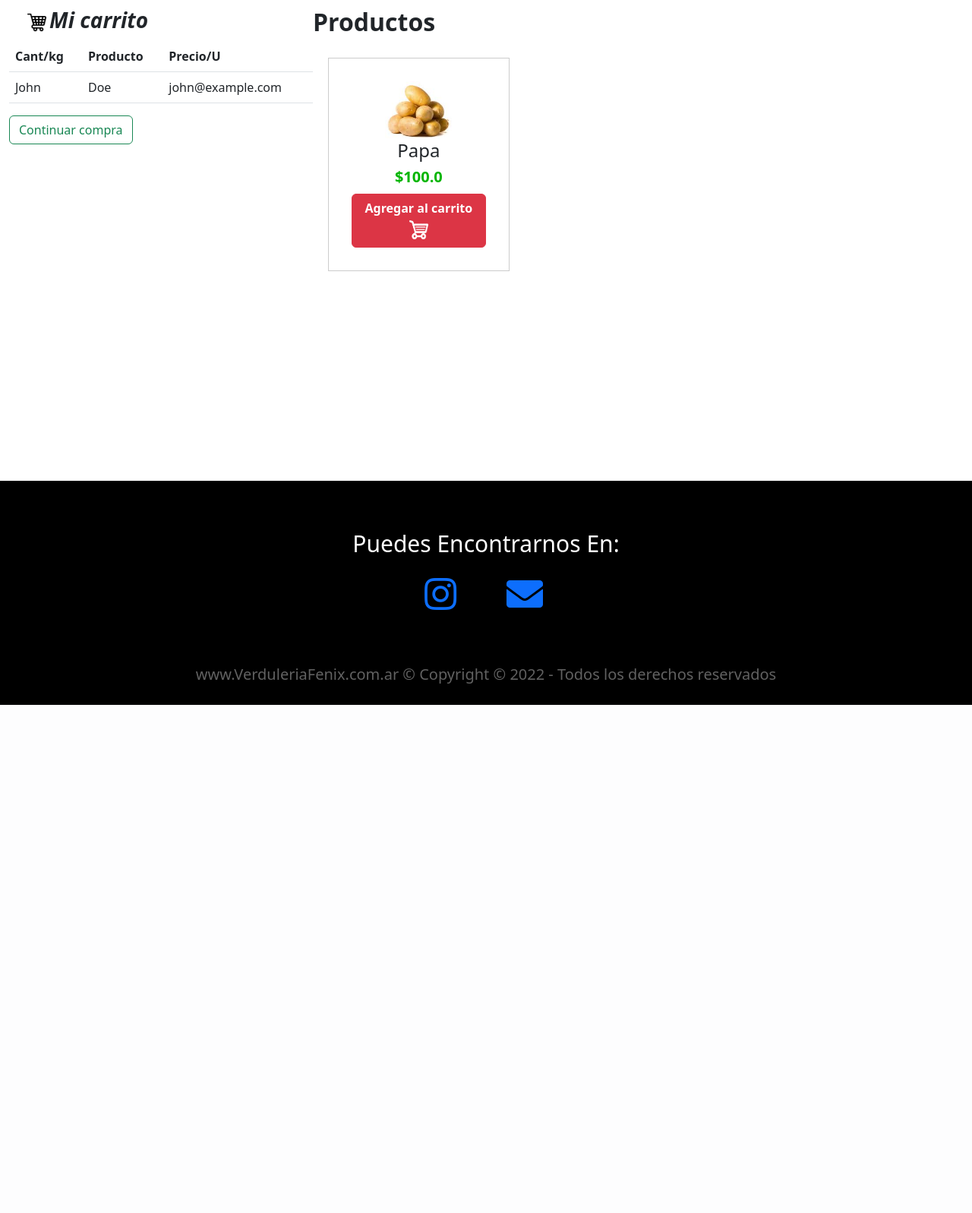
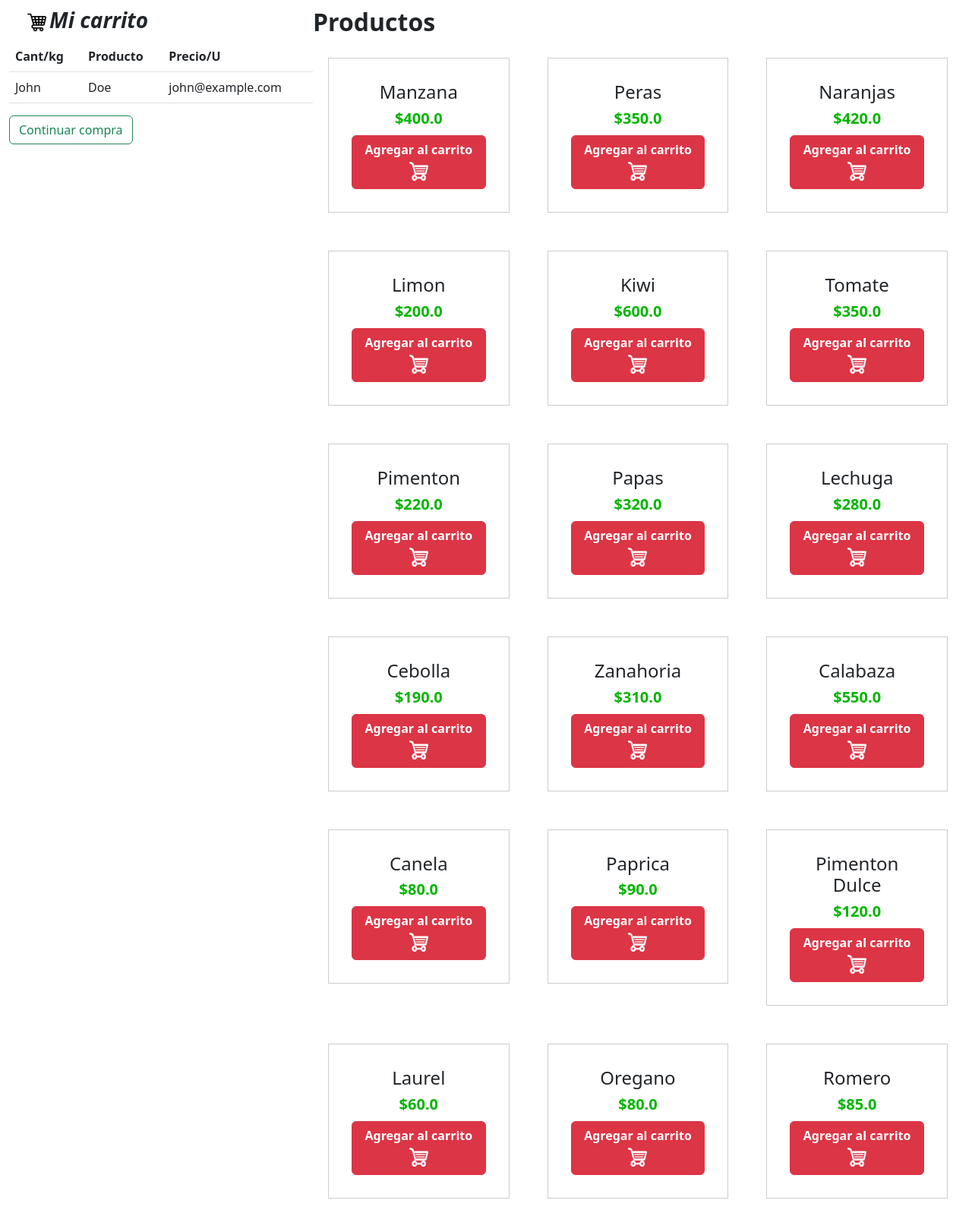
Before and after one commit to JPGenaro/Integrador_Verduleria, a Django app: page /home/ in a window 1280 px wide. Shown: the part 336-1933 px from the top of the page at 76% size. Before the commit the page ends 1264 px from the top, so only its background shows below. Run offline with Django 4.2, Linux system fonts and the light colour scheme; data comes from the database, SQL or seed files in the repository.

Commit message:
Productos printiados

```diff
--- a/Proyecto/Verduleria/templates/Verduleria/index.html
+++ b/Proyecto/Verduleria/templates/Verduleria/index.html
@@ -79,25 +79,26 @@
 
                 <div>
                     <h2 class="main-title">Productos</h2>
+
+
                     <section class="container-productos">
+                      {% for x in lista_productos %}
                         <form action="carrito/" method="post">
                           {% csrf_token %}
                           <div class="container-pro">
                             <div class="product">
-                                <img src="../../static/src/papa-img.png" alt="" class="product-img">
+                                <!--<img src="../../static/src/papa-img.png" alt="" class="product-img">-->
                                 <div class="product-descripcion">
-                                    <h4 class="product-titulo" name="producto">Papa</h4>
-                                    <h5 class="product-precio" name="precio">$100.0</h5>
+                                    <h4 class="product-titulo" name="producto">{{ x.nombre }}</h4>
+                                    <h5 class="product-precio" name="precio">${{ x.precio }}</h5>
                                 </div>
                                 <button type="submit" class="btn btn-danger" value="Submit"><strong>Agregar al carrito</strong><img src="../../static/src/carrito-compra2.png" alt="" class="carrito-img"></button>
                             </div>
                           </div>
                         </form>
+                        {% endfor %}
                     </section>
                 </div>
-
-
-
               </div>
         </div>
     </main>
--- a/Proyecto/Verduleria/views.py
+++ b/Proyecto/Verduleria/views.py
@@ -8,7 +8,8 @@ from .models import *
 
 # Pagina principal
 def home(request):
-    return render(request, '../templates/Verduleria/index.html')
+    lista_productos = Producto.objects.all()
+    return render(request, '../templates/Verduleria/index.html', {'lista_productos': lista_productos})
 
 # Pagina de explicacion de compra
 def como_comprar(request):
```
